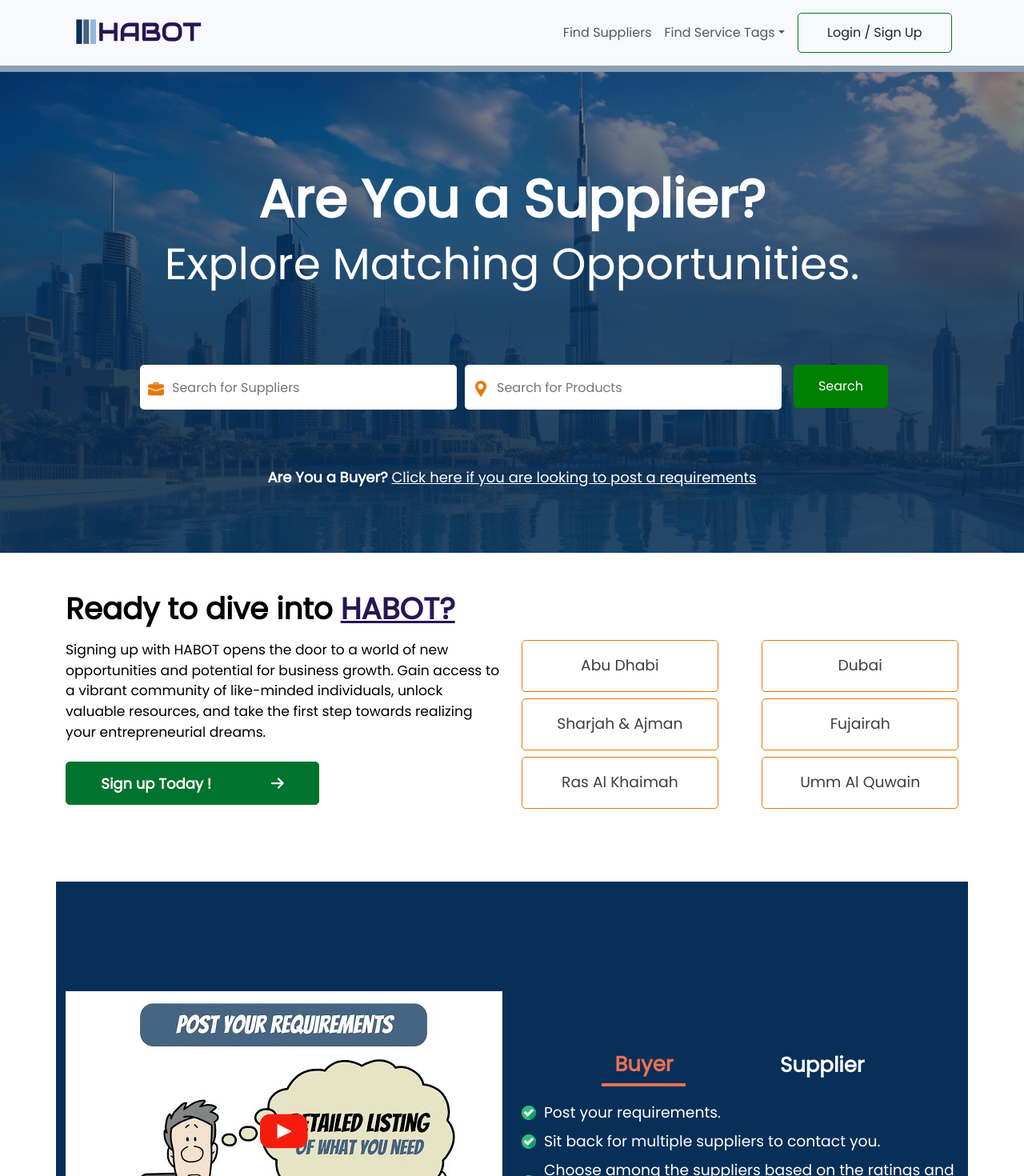
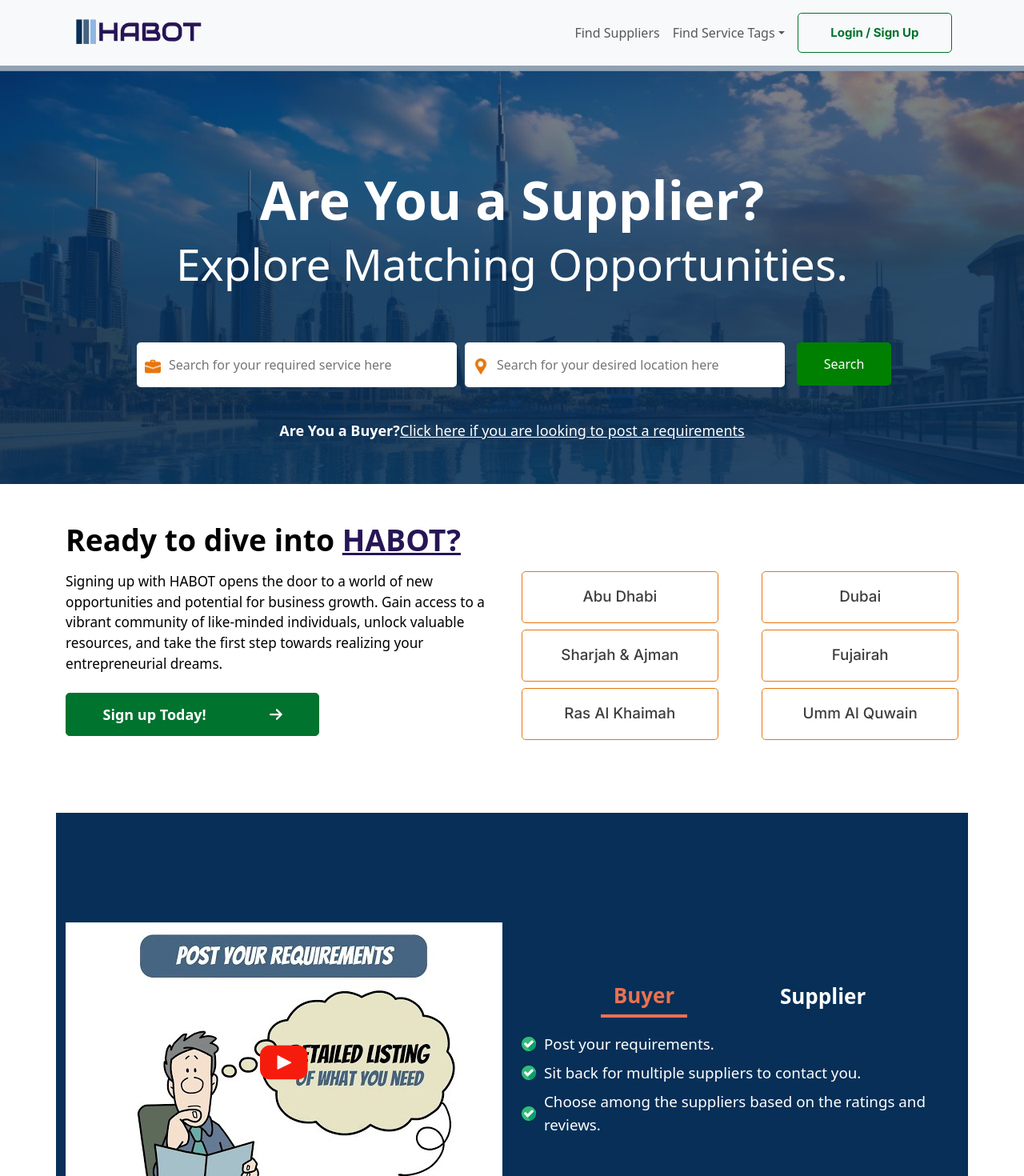
Before and after one commit to patrickmwangi017/habot-interview, a React (Create React App) app: page / in a window 1280 px wide. Shown: the top 1470 px of the page at 80% size. Built offline with nearby package versions, Linux system fonts and the light colour scheme.

Commit message:
polish header section and css

```diff
--- a/src/App.js
+++ b/src/App.js
@@ -1,11 +1,10 @@
-// src/App.js
-import React from 'react';
+import React, { useState } from 'react';
 import Header from './components/Header';
 import Footer from './components/Footer';
 import { Container } from 'react-bootstrap';
 import './components/css/main.css';
 import { FontAwesomeIcon } from '@fortawesome/react-fontawesome';
-import { faCheck, faChevronRight, faArrowRight } from '@fortawesome/free-solid-svg-icons';
+import { faArrowRight } from '@fortawesome/free-solid-svg-icons';
 import Icon1 from './img/1.png';
 import Icon2 from './img/2.png';
 import Icon3 from './img/3.png';
@@ -16,73 +15,100 @@
 import Icon8 from './img/location.png';
 import IconChecked from './img/checked.png';
 import VideoSection from './components/VideoSection';
-import Card from './components/Card'; // Import the Card component
+import Card from './components/Card';
 
 function App() {
+  const [hoveredButton, setHoveredButton] = useState(null);
+
   return (
     <div>
-      {/* Reusable Header */}
       <Header />
-
-      {/* Main content */}
       <main>
         <div className="row section-1">
           <div className='col-md-12'>
-            <h1 style={{ color: "#fff", textAlign: 'center', width: '100%', marginTop: '10%', fontWeight: '700', fontSize: '66px' }}>Are You a Supplier?</h1>
-            <h1 style={{ color: "#fff", textAlign: 'center', width: '100%', fontWeight: '400', fontSize: '55px' }}>Explore Matching Opportunities.</h1>
+            <h1 style={{ color: "#fff", textAlign: 'center', marginTop: '10%', fontWeight: '700', fontSize: '66px' }}>
+              Are You a Supplier?
+            </h1>
+            <h1 style={{ color: "#fff", textAlign: 'center', fontWeight: '400', fontSize: '55px' }}>
+              Explore Matching Opportunities.
+            </h1>
           </div>
-
           <div className='col-md-12 d-flex justify-content-center' style={{ marginTop: '20px' }}>
             <div className="search-input-group">
               <div className="input-icon">
                 <img src={Icon7} className='input-icon-img' alt="Search Icon 1" />
-                <input
-                  type="text"
-                  placeholder="Search for Suppliers"
-                  className="search-input"
-                />
+                <input type="text" placeholder="Search for your required service here" className="search-input" />
               </div>
               <div className="input-icon">
                 <img src={Icon8} className='input-icon-img' alt="Search Icon 2" />
-                <input
-                  type="text"
-                  placeholder="Search for Products"
-                  className="search-input"
-                />
+                <input type="text" placeholder="Search for your desired location here" className="search-input" />
               </div>
-              <button className="search-button">
-                Search
-              </button>
+              <button className="search-button">Search</button>
             </div>
           </div>
           <div className='col-md-12'>
-            <p style={{ color: "#fff", fontSize: "18px", fontWeight: "700", textAlign: "center" }}> Are You a Buyer? <span style={{ color: "#fff", fontSize: "18px", fontWeight: "400", textDecoration: "underline" }}><a>Click here if you are looking to post a requirements</a></span> </p>
+            <p style={{ color: "#fff", fontSize: "18px", fontWeight: "700", textAlign: "center" }}>
+              Are You a Buyer?
+              <span style={{ color: "#fff", fontSize: "18px", fontWeight: "400", textDecoration: "underline" }}>
+                <a>Click here if you are looking to post a requirements</a>
+              </span>
+            </p>
           </div>
         </div>
+
         <Container className="my-5">
           <div className="row">
             <h2 className='pb-2 habot-title'>Ready to dive into <a href='#' style={{ color: "#271555" }}> HABOT? </a></h2>
             <div className='col-md-6'>
-              <p className='pb-2 habot-text' style={{ textAlign: 'left' }}>Signing up with HABOT opens the door to a world of new opportunities and potential for business growth. Gain access to a vibrant community of like-minded individuals, unlock valuable resources, and take the first step towards realizing your entrepreneurial dreams.</p>
-              <button className='section-2-btn d-flex align-items-center justify-content-around mb-5' style={{ fontWeight: '700', fontSize: '18px' }}> Sign up Today ! <FontAwesomeIcon icon={faArrowRight} /> </button>
+              <p className='pb-2 habot-text' style={{ textAlign: 'left' }}>
+                Signing up with HABOT opens the door to a world of new opportunities and potential for business growth.
+                Gain access to a vibrant community of like-minded individuals, unlock valuable resources, and take the first step towards realizing your entrepreneurial dreams.
+              </p>
+              <button className='section-2-btn d-flex align-items-center justify-content-around mb-5' style={{ fontWeight: '700', fontSize: '18px' }}>
+                Sign up Today! <FontAwesomeIcon icon={faArrowRight} />
+              </button>
             </div>
             <div className='col-md-6'>
               <div className="row mb-2">
                 <div className='col-md-12 d-flex align-items-center justify-content-between'>
-                  <button className='section-2-btn-2'> Abu Dhabi </button>
-                  <button className='section-2-btn-2'> Dubai </button>
+                  {['Abu Dhabi', 'Dubai'].map((location, index) => (
+                    <button
+                      key={index}
+                      className='section-2-btn-2'
+                      onMouseEnter={() => setHoveredButton(index)}
+                      onMouseLeave={() => setHoveredButton(null)}
+                    >
+                      {location} {hoveredButton === index && <FontAwesomeIcon icon={faArrowRight} />}
+                    </button>
+                  ))}
                 </div>
               </div>
               <div className="row mb-2">
                 <div className='col-md-12 d-flex align-items-center justify-content-between'>
-                  <button className='section-2-btn-2'> Sharjah & Ajman </button>
-                  <button className='section-2-btn-2'> Fujairah </button>
+                  {['Sharjah & Ajman', 'Fujairah'].map((location, index) => (
+                    <button
+                      key={index}
+                      className='section-2-btn-2'
+                      onMouseEnter={() => setHoveredButton(index + 2)}
+                      onMouseLeave={() => setHoveredButton(null)}
+                    >
+                      {location} {hoveredButton === index + 2 && <FontAwesomeIcon icon={faArrowRight} />}
+                    </button>
+                  ))}
                 </div>
               </div>
               <div className="row">
                 <div className='col-md-12 d-flex align-items-center justify-content-between'>
-                  <button className='section-2-btn-2'> Ras Al Khaimah </button>
-                  <button className='section-2-btn-2'> Umm Al Quwain </button>
+                  {['Ras Al Khaimah', 'Umm Al Quwain'].map((location, index) => (
+                    <button
+                      key={index}
+                      className='section-2-btn-2'
+                      onMouseEnter={() => setHoveredButton(index + 4)}
+                      onMouseLeave={() => setHoveredButton(null)}
+                    >
+                      {location} {hoveredButton === index + 4 && <FontAwesomeIcon icon={faArrowRight} />}
+                    </button>
+                  ))}
                 </div>
               </div>
             </div>
@@ -90,65 +116,23 @@
         </Container>
 
         <Container className="my-5 section-3">
-          <div className="row align-items-center" style={{ height: '100%' }}>
+          <div className="row align-items-center h-100">
             <VideoSection />
             <div className='col-md-6'>
               <ul className="nav nav-tabs justify-content-evenly" id="myTab" role="tablist">
                 <li className="nav-item">
-                  <a
-                    className="nav-link active"
-                    id="buyer-tab"
-                    data-bs-toggle="tab"
-                    href="#buyer"
-                    role="tab"
-                    aria-controls="buyer"
-                    aria-selected="true"
-                  >
+                  <a className="nav-link active" id="buyer-tab" data-bs-toggle="tab" href="#buyer" role="tab" aria-controls="buyer" aria-selected="true">
                     Buyer
                   </a>
                 </li>
                 <li className="nav-item">
-                  <a
-                    className="nav-link"
-                    id="supplier-tab"
-                    data-bs-toggle="tab"
-                    href="#supplier"
-                    role="tab"
-                    aria-controls="supplier"
-                    aria-selected="false"
-                  >
+                  <a className="nav-link" id="supplier-tab" data-bs-toggle="tab" href="#supplier" role="tab" aria-controls="supplier" aria-selected="false">
                     Supplier
                   </a>
                 </li>
               </ul>
               <div className="tab-content" id="myTabContent">
-                <div
-                  className="tab-pane fade show active"
-                  id="buyer"
-                  role="tabpanel"
-                  aria-labelledby="buyer-tab"
-                >
-                  <ul className="list-unstyled">
-                    <li className="d-flex align-items-center mb-2">
-                      <div className="check-icon"><img src={IconChecked} alt="Checked" /></div>
-                      <span>Post your requirements.</span>
-                    </li>
-                    <li className="d-flex align-items-center mb-2">
-                      <div className="check-icon"><img src={IconChecked} alt="Checked" /></div>
-                      <span>Sit back for multiple suppliers to contact you. </span>
-                    </li>
-                    <li className="d-flex align-items-center mb-2">
-                      <div className="check-icon"><img src={IconChecked} alt="Checked" /></div>
-                      <span> Choose among the suppliers based on the ratings and reviews.</span>
-                    </li>
-                  </ul>
-                </div>
-                <div
-                  className="tab-pane fade"
-                  id="supplier"
-                  role="tabpanel"
-                  aria-labelledby="supplier-tab"
-                >
+                <div className="tab-pane fade show active" id="buyer" role="tabpanel" aria-labelledby="buyer-tab">
                   <ul className="list-unstyled">
                     <li className="d-flex align-items-center mb-2">
                       <div className="check-icon"><img src={IconChecked} alt="Checked" /></div>
@@ -160,7 +144,23 @@
                     </li>
                     <li className="d-flex align-items-center mb-2">
                       <div className="check-icon"><img src={IconChecked} alt="Checked" /></div>
-                      <span> Choose among the suppliers based on the ratings and reviews.</span>
+                      <span>Choose among the suppliers based on the ratings and reviews.</span>
+                    </li>
+                  </ul>
+                </div>
+                <div className="tab-pane fade" id="supplier" role="tabpanel" aria-labelledby="supplier-tab">
+                  <ul className="list-unstyled">
+                    <li className="d-flex align-items-center mb-2">
+                      <div className="check-icon"><img src={IconChecked} alt="Checked" /></div>
+                      <span>Complete your profile and get notified for opportunities.</span>
+                    </li>
+                    <li className="d-flex align-items-center mb-2">
+                      <div className="check-icon"><img src={IconChecked} alt="Checked" /></div>
+                      <span>Contact buyers and share your quote for the service.</span>
+                    </li>
+                    <li className="d-flex align-items-center mb-2">
+                      <div className="check-icon"><img src={IconChecked} alt="Checked" /></div>
+                      <span>Both parties can connect and make business, leaving feedback.</span>
                     </li>
                   </ul>
                 </div>
@@ -173,10 +173,14 @@
           <Container className='h-100'>
             <div className="row h-100">
               <div className='col-md-6 d-flex align-items-center justify-content-center'>
-                <h2 className='pb-2' style={{ color: "#000", fontWeight: '600', fontSize: '37.34px' }}>Let Suppliers <a href='#' style={{ borderBottom: "4px solid #EB7150", color: "#000", textDecoration: "none" }}> Find You. </a></h2>
+                <h2 className='pb-2' style={{ color: "#000", fontWeight: '600', fontSize: '37.34px' }}>
+                  Let Suppliers <a href='#' style={{ borderBottom: "4px solid #EB7150", color: "#000", textDecoration: "none" }}> Find You. </a>
+                </h2>
               </div>
               <div className='col-md-6 d-flex align-items-center justify-content-center'>
-                <button className='section-4-btn d-flex align-items-center justify-content-around' style={{ fontWeight: '700', fontSize: '18px', color: "#fff" }}> Get Verified </button>
+                <button className='section-4-btn d-flex align-items-center justify-content-around' style={{ fontWeight: '700', fontSize: '18px', color: "#fff" }}>
+                  Get Verified
+                </button>
               </div>
             </div>
           </Container>
@@ -186,7 +190,9 @@
           <div className="row">
             <div className="col-md-12 text-center">
               <h2 className='pb-2 habot-title'>How it works?</h2>
-              <p className='pb-2 habot-text'>Buyers post their needs and review top suppliers, while suppliers complete profiles, connect with potential buyers, and build successful business relationships, sharing valuable feedback.</p>
+              <p className='pb-2 habot-text'>
+                Buyers post their needs and review top suppliers, while suppliers complete profiles, connect with potential buyers, and build successful business relationships, sharing valuable feedback.
+              </p>
             </div>
             <div className="col-md-4 p-0">
               <Card icon={Icon1} title="Select Your Role and Sign Up" backgroundColor="#E8FBFF" />
@@ -203,16 +209,14 @@
               <Card icon={Icon4} title="Suppliers Complete your profile and get notified for opportunities" backgroundColor="#fff" />
             </div>
             <div className="col-md-4 p-0">
-              <Card icon={Icon5} title="Contact to Buyers and Share your Quote for the service" backgroundColor="#E8FBFF" />
+              <Card icon={Icon5} title="Contact Buyers and Share your Quote for the service" backgroundColor="#E8FBFF" />
             </div>
             <div className="col-md-4 p-0">
-              <Card icon={Icon6} title="Both the Parties can Connect and Make Business Leave a Feedback" backgroundColor="#fff" />
+              <Card icon={Icon6} title="Both Parties can Connect and Make Business Leave Feedback" backgroundColor="#fff" />
             </div>
           </div>
         </div>
       </main>
-
-      {/* Reusable Footer */}
       <Footer />
     </div>
   );
--- a/src/components/css/Footer.css
+++ b/src/components/css/Footer.css
@@ -27,7 +27,7 @@
  font-size: 14px;
  line-height: 25px;
  font-weight: 300;
- font-family: Poppins;
+ font-family: "Poppins", sans-serif;
 }
 
 footer .footer-main-row {
@@ -52,7 +52,7 @@
   font-size: 16px;
   font-weight: 300;
   margin-top: 10px;
-  font-family: Poppins;
+  font-family: "Poppins", sans-serif;
 }
   /* Media Queries for responsive design */
   @media (max-width: 768px) {
--- a/src/components/css/Header.css
+++ b/src/components/css/Header.css
@@ -11,4 +11,8 @@
     height: 50px;
     border-radius: 5px;
     border: 1px solid #00732F;
+    font-size: 15px;
+    font-weight: 700;
+    font-family: "Inter", sans-serif;
+    color: #00732F;
   }
--- a/src/components/css/main.css
+++ b/src/components/css/main.css
@@ -13,7 +13,7 @@
     background-image: url('../../../public/section-1-bg.png');
     background-size: cover;
     background-repeat: no-repeat;
-    height: 609px;
+    height: 523px;
 }
 .search-input-group {
     display: flex;
@@ -39,6 +39,7 @@
   }
 
   .search-input {
+    min-width: 400px;
     width: 100%;
     height: 56px;
     padding: 10px 40px; /* Padding for input */
@@ -81,6 +82,7 @@
     font-size: 18px;
     font-weight: 700;
 }
+
 .section-2-btn-2 {
     width: 45%;
     height: 65px;
@@ -90,7 +92,12 @@
     background: #fff;
     font-size: 18.75px;
     font-weight: 500;
-    /* font-family: inter; */
+    font-family: "Inter", sans-serif;
+}
+.section-2-btn-2:hover {
+  border: 1px solid #E7760D;
+  background: #E7760D;
+  color: #fff;
 }
 .section-3 {
     background-color: #072F57;
--- a/src/index.css
+++ b/src/index.css
@@ -1,11 +1,12 @@
+@import url('https://fonts.googleapis.com/css2?family=Inter:ital,opsz,wght@0,14..32,100..900;1,14..32,100..900&display=swap');
+@import url('https://fonts.googleapis.com/css2?family=Inter:ital,opsz,wght@0,14..32,100..900;1,14..32,100..900&family=Poppins:ital,wght@0,100;0,200;0,300;0,400;0,500;0,600;0,700;0,800;0,900;1,100;1,200;1,300;1,400;1,500;1,600;1,700;1,800;1,900&display=swap');
 body {
   margin: 0;
-  font-family: Poppins !important;
+  font-family: "Poppins", sans-serif;
   -webkit-font-smoothing: antialiased;
   -moz-osx-font-smoothing: grayscale;
 }
 
 code {
-  font-family: source-code-pro, Menlo, Monaco, Consolas, 'Courier New',
-    monospace;
+  font-family: "Poppins", sans-serif;
 }
```
